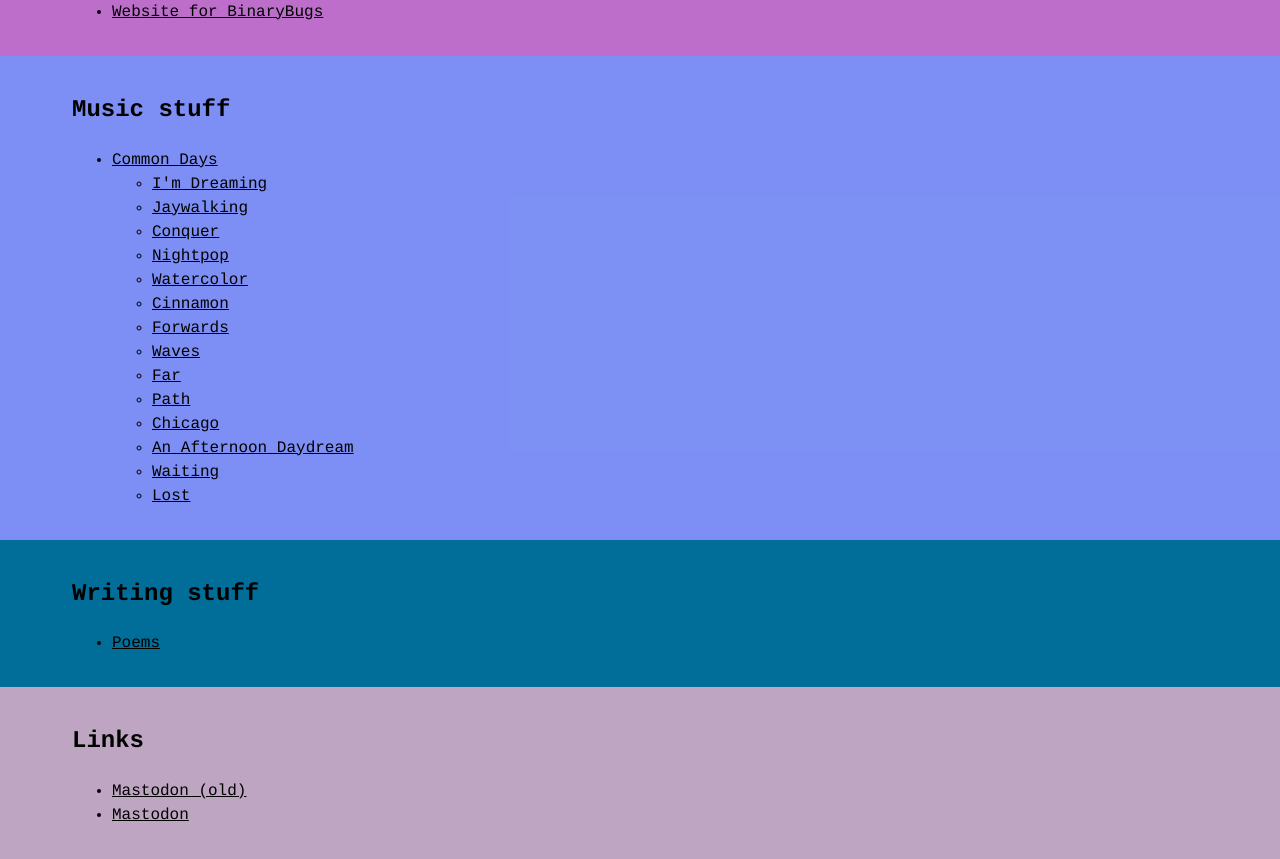
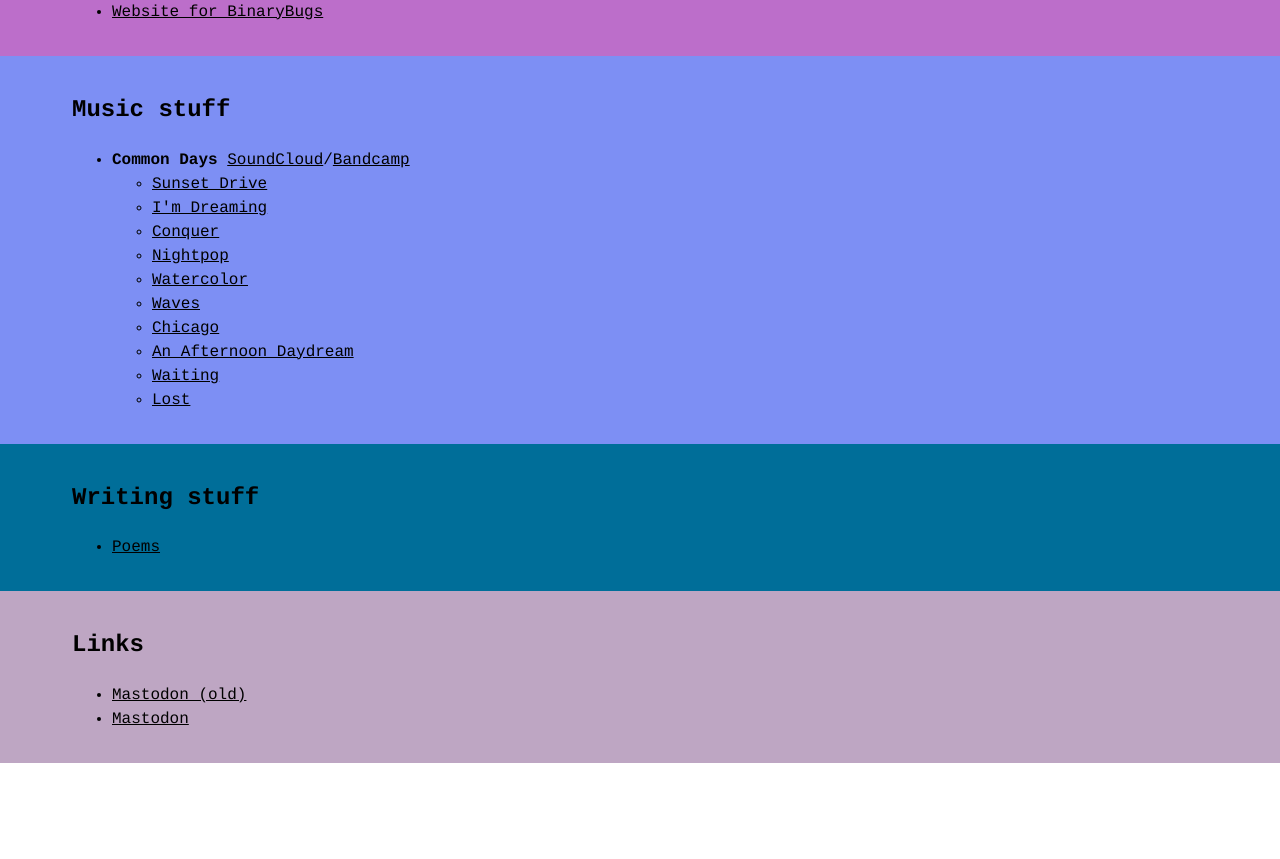
Before and after one commit to recursiveribbons/robinsyl.dev, a plain HTML site: page index.html in a window 1280 px wide. Shown: the part 1328-2187 px from the top of the page. After the commit the page ends 2091 px from the top, so only its background shows below. Drawn offline with Linux system fonts and the light colour scheme.

Commit message:
Update music section

```diff
--- a/index.html
+++ b/index.html
@@ -74,18 +74,14 @@
     <div class="wrapper">
         <h2>Music stuff</h2>
         <ul>
-            <li><a rel="me" href="https://soundcloud.com/CommonDays">Common Days</a>
+            <li><strong>Common Days</strong> <a rel="me" href="https://soundcloud.com/CommonDays">SoundCloud</a>/<a rel="me" href="https://commondays.bandcamp.com">Bandcamp</a>
                 <ul>
+                    <li><a href="https://commondays.bandcamp.com/track/sunset-drive">Sunset Drive</a></li>
                     <li><a href="https://soundcloud.com/commondays/im-dreaming-demo-2">I'm Dreaming</a></li>
-                    <li><a href="https://soundcloud.com/commondays/jaywalking">Jaywalking</a></li>
                     <li><a href="https://soundcloud.com/commondays/conquer">Conquer</a></li>
                     <li><a href="https://soundcloud.com/commondays/nightpop">Nightpop</a></li>
                     <li><a href="https://soundcloud.com/commondays/watercolor">Watercolor</a></li>
-                    <li><a href="https://soundcloud.com/commondays/cinnamon">Cinnamon</a></li>
-                    <li><a href="https://soundcloud.com/commondays/forwards">Forwards</a></li>
                     <li><a href="https://soundcloud.com/commondays/waves">Waves</a></li>
-                    <li><a href="https://soundcloud.com/commondays/far">Far</a></li>
-                    <li><a href="https://soundcloud.com/commondays/path">Path</a></li>
                     <li><a href="https://soundcloud.com/commondays/chicago">Chicago</a></li>
                     <li><a href="https://soundcloud.com/commondays/an-afternoon-daydream">An Afternoon Daydream</a></li>
                     <li><a href="https://soundcloud.com/commondays/waiting">Waiting</a></li>
```
